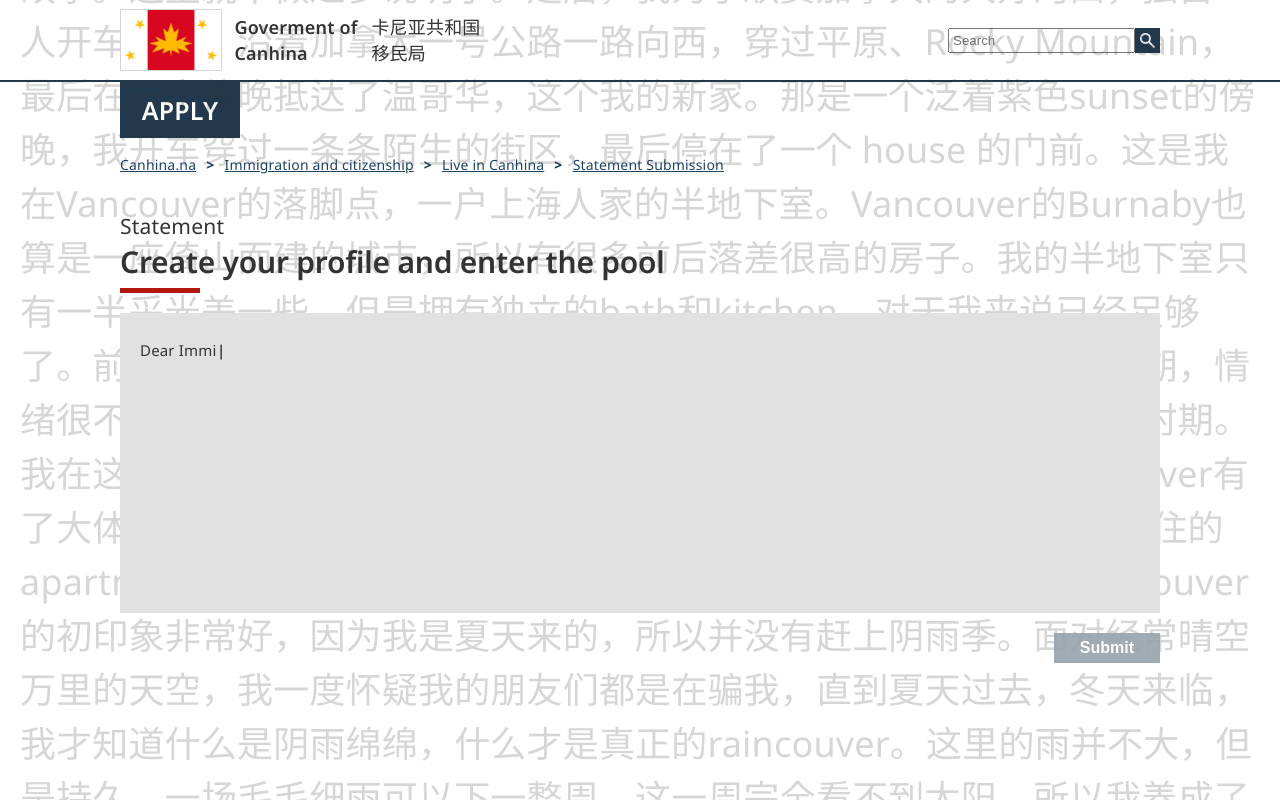
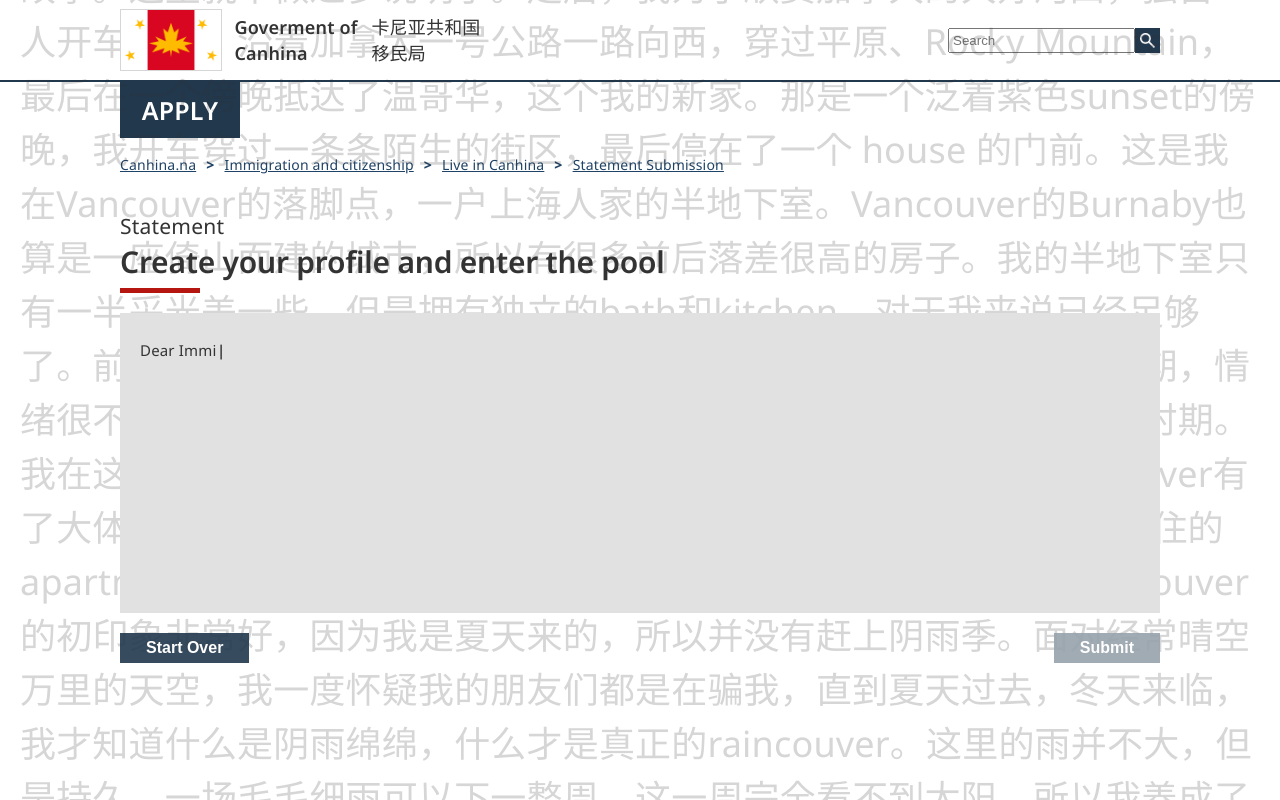
Before and after one commit to JasmineH-H/canhina, a React (Vite) app: page / in a window 1280 px wide. Built offline with nearby package versions, Linux system fonts and the light colour scheme; no server answers; a web font is replaced by a local one.

Commit message:
update new hover behavior

```diff
--- a/src/App.tsx
+++ b/src/App.tsx
@@ -113,6 +113,16 @@ function App() {
 
   };
 
+  const handleTypingStartOver = () => {
+    setEffectCount(6);
+    setShowFlicker(false);
+
+    if (flickerTimerRef.current) {
+      clearTimeout(flickerTimerRef.current);
+      flickerTimerRef.current = undefined;
+    }
+  };
+
   const handleTerminalComplete = () => {
     setPage("main");
     setEffectCount(6);
@@ -155,6 +165,7 @@ function App() {
               onStandardizeStep={handleStandardizeStep}
               onSubmit={handleSubmit}
               onStartOver={handleStartOver}
+              onTypingStartOver={handleTypingStartOver}
             />
             <TextEffect remainingCount={effectCount} />
           </div>
--- a/src/Components/MainPanel/MainPanel.tsx
+++ b/src/Components/MainPanel/MainPanel.tsx
@@ -8,6 +8,7 @@ type MainPanelProps = {
   onStandardizeStep: () => void;
   onSubmit: () => void;
   onStartOver: () => void;
+  onTypingStartOver: () => void;
 };
 
 const MainPanel = ({
@@ -15,12 +16,19 @@ const MainPanel = ({
   onStandardizeStep,
   onSubmit,
   onStartOver,
+  onTypingStartOver,
 }: MainPanelProps) => {
   const [submitted, setSubmitted] = useState(false);
+  const [typingResetKey, setTypingResetKey] = useState(0);
 
   const handleSubmit = () => {
     onSubmit();
     setSubmitted(true);
+  };
+
+  const handleTypingStartOver = () => {
+    onTypingStartOver();
+    setTypingResetKey((current) => current + 1);
   };
 
   return (
@@ -46,9 +54,11 @@ const MainPanel = ({
             <hr className="redline" />
           </div>
           <TextBox
+            key={typingResetKey}
             onSubmit={handleSubmit}
             onEffectStep={onEffectStep}
             onStandardizeStep={onStandardizeStep}
+            onStartOver={handleTypingStartOver}
           />
         </>
       )}
--- a/src/Components/TextBox/TextBox.css
+++ b/src/Components/TextBox/TextBox.css
@@ -200,8 +200,19 @@
   opacity: 1;
 } */
 
-.submit-btn{
-  grid-column: 2/1;
+.letter-actions {
+  grid-column: 1;
+  justify-self: left;
+  align-self: flex-start;
+  display: flex;
+  justify-content: space-between;
+  gap: 12px;
+  width: 1040px;
+  z-index: 10;
+}
+
+.submit-btn,
+.typing-start-over-btn {
   justify-self: right;
   align-self: flex-start;
   padding: 6px 26px;
@@ -212,7 +223,6 @@
   font-weight: 800;
   opacity: 0.9;
   border: none;
-  z-index: 10;
   margin: 0;
 }
 
@@ -228,13 +238,26 @@
   transition: 0.3s ease;
 }
 
+.ai-suggestion-hover-zone {
+  display: inline-block;
+  min-width: 100%;
+  width: 100%;
+}
+
 .suggestion-text.accepted {
   color: #222;
   cursor: default;
 }
 
-.suggestion-text:not(.accepted):hover {
+.suggestion-text:not(.accepted):hover,
+.suggestion-text-active {
   background-color: rgba(65, 105, 225, 0.08);
+}
+
+.ai-draft-text-highlighted {
+  background-color: rgba(65, 105, 225, 0.08);
+  text-decoration: line-through;
+  text-decoration-color: royalblue;
 }
 
 .typing-cursor {
--- a/src/Components/TextBox/TextBox.tsx
+++ b/src/Components/TextBox/TextBox.tsx
@@ -20,6 +20,7 @@ type TextBoxProps = {
   onSubmit: () => void;
   onEffectStep: () => void;
   onStandardizeStep: () => void;
+  onStartOver: () => void;
 };
 
 type AnimationBlock = {
@@ -154,6 +155,7 @@ export default function TextBox({
   onSubmit,
   onEffectStep,
   onStandardizeStep,
+  onStartOver,
 }: TextBoxProps) {
   const letterBoxRef = useRef<HTMLDivElement | null>(null);
   const fixedTextRefs = useRef<Array<HTMLSpanElement | null>>([]);
@@ -327,7 +329,7 @@ export default function TextBox({
     isActive: boolean,
     event: MouseEvent<HTMLSpanElement>,
   ) => {
-    if (!isActive || acceptedCount !== suggestionNumber - 1) return;
+    if (!isActive || acceptedCount >= suggestionNumber) return;
 
     clearHideAiPopoverTimer();
     setAiPopoverPosition(
@@ -539,7 +541,13 @@ export default function TextBox({
       </span>
     ) : (
       <span style={{ whiteSpace: "pre-line" }}>
-        <span>
+        <span
+          className={
+            activeAiSuggestion === aiPartNumber
+              ? "ai-draft-text ai-draft-text-highlighted"
+              : "ai-draft-text"
+          }
+        >
           {skipCurrentAnimation ? (
             finalDraftText
           ) : (
@@ -554,23 +562,29 @@ export default function TextBox({
           )}
         </span>
         {!dismissedAiParts[aiPartNumber - 1] && (
-          <>
-            {" "}
           <span
-              className="suggestion-text"
-              ref={(element) => {
-                suggestionTextRefs.current[aiPartNumber - 1] = element;
-              }}
+            className="ai-suggestion-hover-zone"
             onMouseEnter={(event) =>
               showAiSuggestion(aiPartNumber, true, event)
             }
             onMouseLeave={hideAiSuggestion}
           >
+            {" "}
+            <span
+              className={
+                activeAiSuggestion === aiPartNumber
+                  ? "suggestion-text suggestion-text-active"
+                  : "suggestion-text"
+              }
+              ref={(element) => {
+                suggestionTextRefs.current[aiPartNumber - 1] = element;
+              }}
+            >
               {REPLACEMENT_PARTS[partIndex].text}
             </span>
-          </>
+          </span>
         )}
-        {partNumber < PART_COUNT ? "\n\n" : ""}
+        {/* {partNumber < PART_COUNT ? "\n\n" : ""} */}
       </span>
     );
   };
@@ -618,6 +632,14 @@ export default function TextBox({
       {renderFixSuggestion()}
       {renderAiSuggestion()}
 
+      <div className="letter-actions">
+        <button
+          className="typing-start-over-btn"
+          type="button"
+          onClick={onStartOver}
+        >
+          Start Over
+        </button>
         <button
           className="submit-btn"
           disabled={!canSubmit}
@@ -626,5 +648,6 @@ export default function TextBox({
           Submit
         </button>
       </div>
+    </div>
   );
 }
```
Lines whose indentation alone changed are shown as unchanged.
